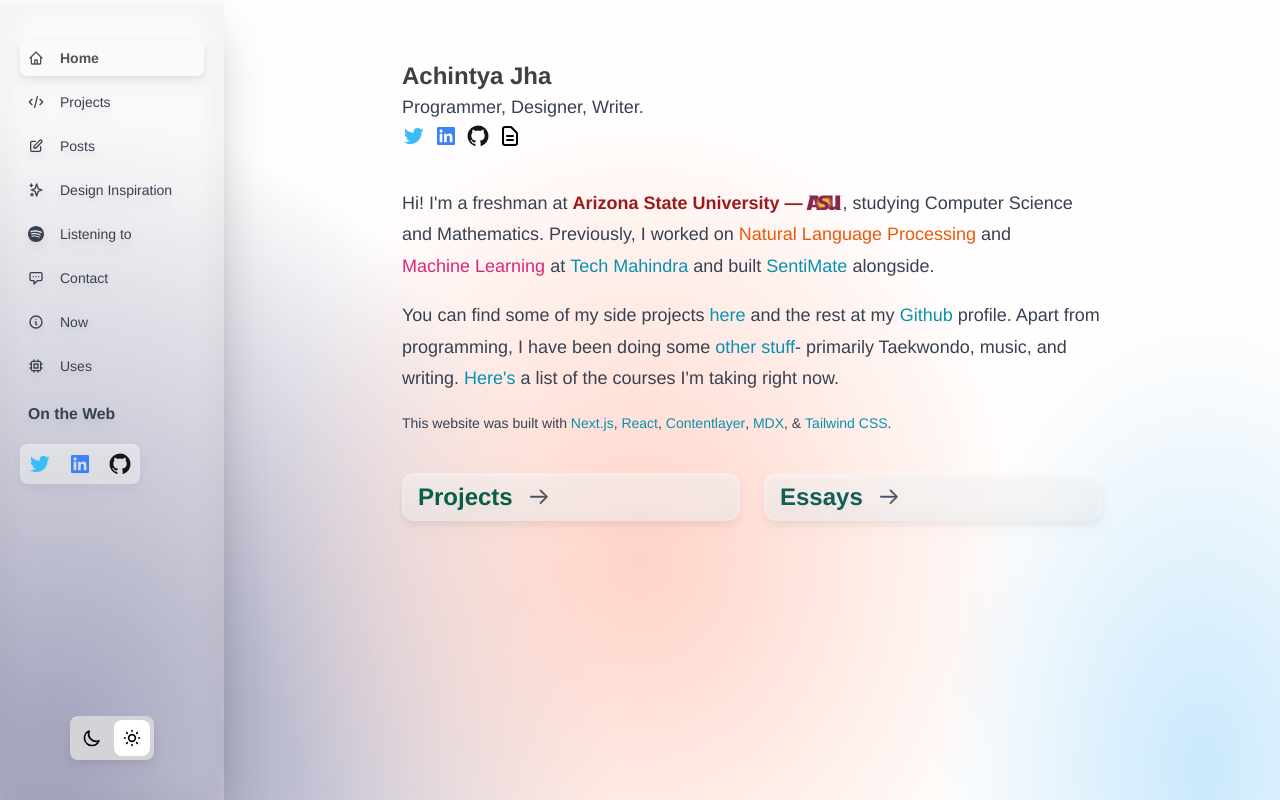
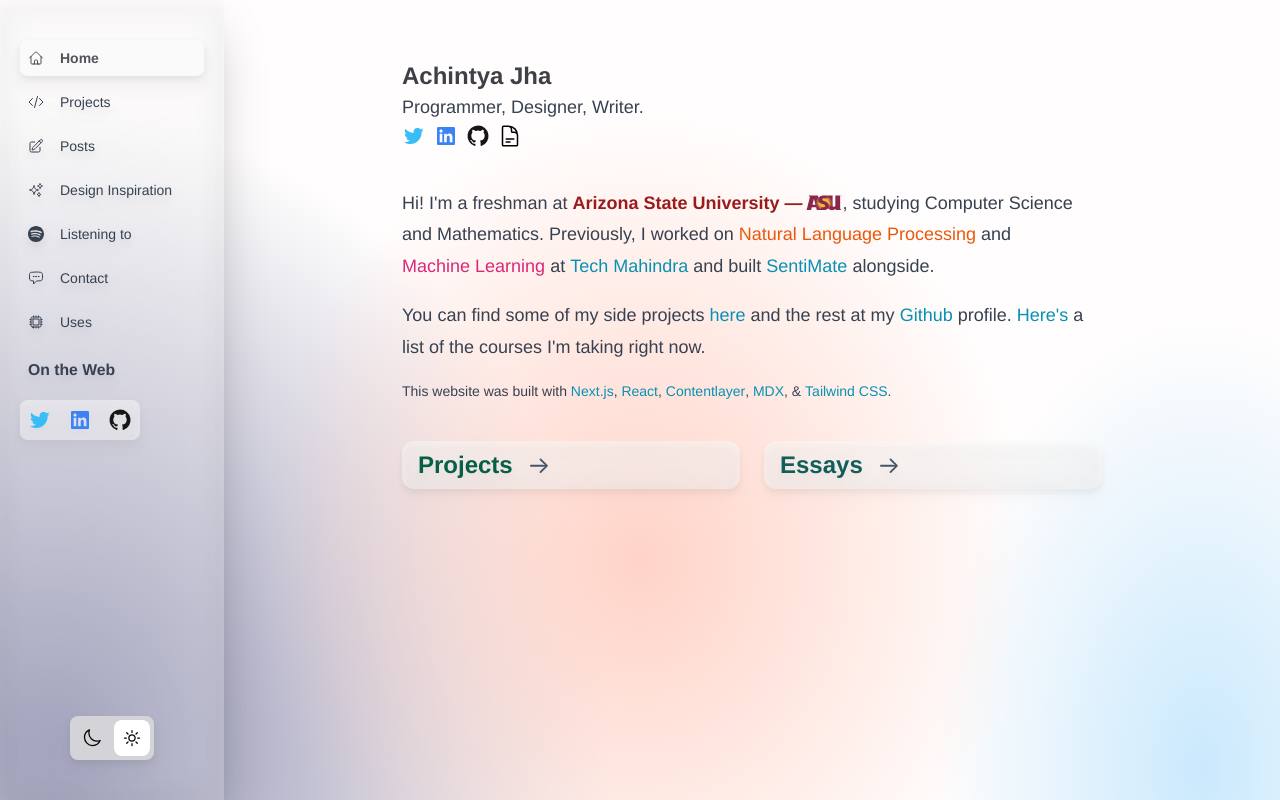
Before and after one commit to achntj/garden, a Next.js app: page / in a window 1280 px wide. Built offline with nearby package versions, Linux system fonts and the light colour scheme; a web font is replaced by a local one.

Commit message:
update heroicons + hide pages

```diff
--- a/components/Base.tsx
+++ b/components/Base.tsx
@@ -1,7 +1,7 @@
 // components/Base.tsx
 import Nav from "./Nav";
 import { useState } from "react";
-import { MenuIcon } from "@heroicons/react/outline";
+import { Bars3Icon } from "@heroicons/react/24/outline";
 
 export default function Base({ children, ...pageProps }) {
   const [open, setOpen] = useState(false);
@@ -9,7 +9,7 @@ export default function Base({ children, ...pageProps }) {
     <>
       <div className="dark:bg-[#101010] dark:bg-none prose-a:text-cyan-600 prose-a:no-underline prose-a:transition dark:prose-a:text-zinc-300 hover:prose-a:text-cyan-800 dark:hover:prose-a:text-pink-600 dark:prose-headings:text-slate-200 dark:prose-strong:text-zinc-300 prose-blockquote:border-emerald-400 dark:prose-blockquote:text-zinc-300">
         <div className="p-5 sm:hidden">
-          <MenuIcon onClick={() => setOpen(true)} className="h-6 w-6" />
+          <Bars3Icon onClick={() => setOpen(true)} className="h-6 w-6" />
         </div>
         <Nav open={open} setOpen={setOpen} />
         {children}
--- a/components/Nav.tsx
+++ b/components/Nav.tsx
@@ -1,6 +1,6 @@
 import ThemeSwitcher from "./ThemeSwitcher";
 import NavItems from "./NavItems";
-import { XIcon } from "@heroicons/react/outline";
+import { XMarkIcon } from "@heroicons/react/24/outline";
 import { Dispatch, SetStateAction } from "react";
 
 function Nav({
@@ -16,7 +16,7 @@ function Nav({
         open ? "" : "sm:translate-x-0 -translate-x-full"
       } nav justify-between overflow-x-hidden space-x-0 shadow-2xl z-10 fixed bottom-0 top-0 flex flex-col pt-20 sm:pt-10 px-5 dark:bg-neutral-900 dark:border-r-[1px] dark:border-neutral-800 bg-white bg-opacity-60 sm:bg-opacity-20 dark:bg-opacity-100 drop-shadow-lg backdrop-blur-lg w-56 h-full overflow-scroll`}
     >
-      <XIcon
+      <XMarkIcon
         onClick={() => setOpen(false)}
         className="fixed top-0 left-0 m-5 h-6 w-6 sm:hidden"
       />
--- a/components/NavItems.tsx
+++ b/components/NavItems.tsx
@@ -1,13 +1,13 @@
 import NavLink from "./NavLink";
 import {
-  ChatAltIcon,
-  ChipIcon,
-  CodeIcon,
+  ChatBubbleLeftEllipsisIcon,
+  CpuChipIcon,
+  CodeBracketIcon,
   HomeIcon,
   InformationCircleIcon,
-  PencilAltIcon,
+  PencilSquareIcon,
   SparklesIcon,
-} from "@heroicons/react/outline";
+} from "@heroicons/react/24/outline";
 import Socials from "./Socials";
 
 export default function NavItems() {
@@ -17,10 +17,10 @@ export default function NavItems() {
         <HomeIcon />
       </NavLink>
       <NavLink href="/projects" name="Projects">
-        <CodeIcon />
+        <CodeBracketIcon />
       </NavLink>
       <NavLink href="/posts" name="Posts">
-        <PencilAltIcon />
+        <PencilSquareIcon />
       </NavLink>
       <NavLink href="/design" name="Design Inspiration">
         <SparklesIcon />
@@ -42,13 +42,15 @@ export default function NavItems() {
         </svg>
       </NavLink>
       <NavLink href="/contact" name="Contact">
-        <ChatAltIcon />
+        <ChatBubbleLeftEllipsisIcon />
       </NavLink>
+      {/*
       <NavLink href="/now" name="Now">
         <InformationCircleIcon />
       </NavLink>
+        */}
       <NavLink href="/uses" name="Uses">
-        <ChipIcon />
+        <CpuChipIcon />
       </NavLink>
       <h3 className="font-bold text-gray-700 text-base px-2 !my-5 block">
         On the Web
--- a/components/NavLink.tsx
+++ b/components/NavLink.tsx
@@ -7,6 +7,7 @@ export default function NavLink({ children, href, name }) {
   return (
     <Link passHref href={href}>
       <div
+        title={name + " (page link)"}
         className={`${
           isActive
             ? "font-semibold text-zinc-600 dark:text-white bg-neutral-50 dark:bg-neutral-600"
--- a/components/Socials.tsx
+++ b/components/Socials.tsx
@@ -1,7 +1,11 @@
 export default function Socials() {
   return (
     <>
-      <a className="!text-sky-400" href="https://twitter.com/achintyajha_">
+      <a
+        title="Twitter Profile"
+        className="!text-sky-400"
+        href="https://twitter.com/achintyajha_"
+      >
         <svg
           xmlns="http://www.w3.org/2000/svg"
           xmlnsXlink="http://www.w3.org/1999/xlink"
@@ -16,7 +20,11 @@ export default function Socials() {
           ></path>
         </svg>
       </a>
-      <a className="!text-blue-500" href="https://linkedin.com/in/achintyajha">
+      <a
+        title="LinkedIn Profile"
+        className="!text-blue-500"
+        href="https://linkedin.com/in/achintyajha"
+      >
         <svg
           xmlns="http://www.w3.org/2000/svg"
           xmlnsXlink="http://www.w3.org/1999/xlink"
@@ -31,7 +39,11 @@ export default function Socials() {
           ></path>
         </svg>
       </a>
-      <a className="!text-[#171515]" href="https://github.com/achintyajha">
+      <a
+        title="Github Profile"
+        className="!text-[#171515]"
+        href="https://github.com/achintyajha"
+      >
         <svg
           xmlns="http://www.w3.org/2000/svg"
           xmlnsXlink="http://www.w3.org/1999/xlink"
--- a/components/ThemeSwitcher.tsx
+++ b/components/ThemeSwitcher.tsx
@@ -1,6 +1,6 @@
 import { useState, useEffect } from "react";
 import { useTheme } from "next-themes";
-import { MoonIcon, SunIcon } from "@heroicons/react/outline";
+import { MoonIcon, SunIcon } from "@heroicons/react/24/outline";
 
 export default function ThemeSwitcher() {
   const [mounted, setMounted] = useState(false);
--- a/package.json
+++ b/package.json
@@ -9,7 +9,7 @@
     "lint": "next lint"
   },
   "dependencies": {
-    "@heroicons/react": "^1.0.6",
+    "@heroicons/react": "^2.0.13",
     "@notionhq/client": "^1.0.4",
     "contentlayer": "^0.2.4",
     "framer-motion": "^6.3.3",
--- a/pages/index.tsx
+++ b/pages/index.tsx
@@ -3,7 +3,7 @@ import { motion } from "framer-motion";
 import Socials from "../components/Socials";
 import Container from "components/Container";
 import University from "components/University";
-import { DocumentTextIcon } from "@heroicons/react/outline";
+import { DocumentTextIcon } from "@heroicons/react/24/outline";
 
 //import Image from "next/image";
 //import { useState } from "react";
@@ -46,6 +46,7 @@ export default function Home() {
           <div className="flex space-x-2">
             <Socials />
             <a
+              title="Resume (PDF)"
               href="/Achintya_Jha_Resume.pdf"
               className="!text-black dark:!text-[#a0a0a0]"
             >
@@ -94,10 +95,12 @@ export default function Home() {
               Github
             </span>
           </a>{" "}
-          profile. Apart from programming, I have been doing some{" "}
+          profile.{" "}
+          {/* Apart from programming, I have been doing some{" "}
           <Link href="/extras">other stuff</Link>- primarily Taekwondo, music,
-          and writing. <Link href="/coursework">Here&#39;s</Link> a list of the
-          courses I{"'"}m taking right now.
+          and writing.*/}
+          <Link href="/coursework">Here&#39;s</Link> a list of the courses I
+          {"'"}m taking right now.
         </p>
 
         <p className="text-sm">
```
Also changed, not shown: 1 other file (tests, documents, lock files or other folders).
